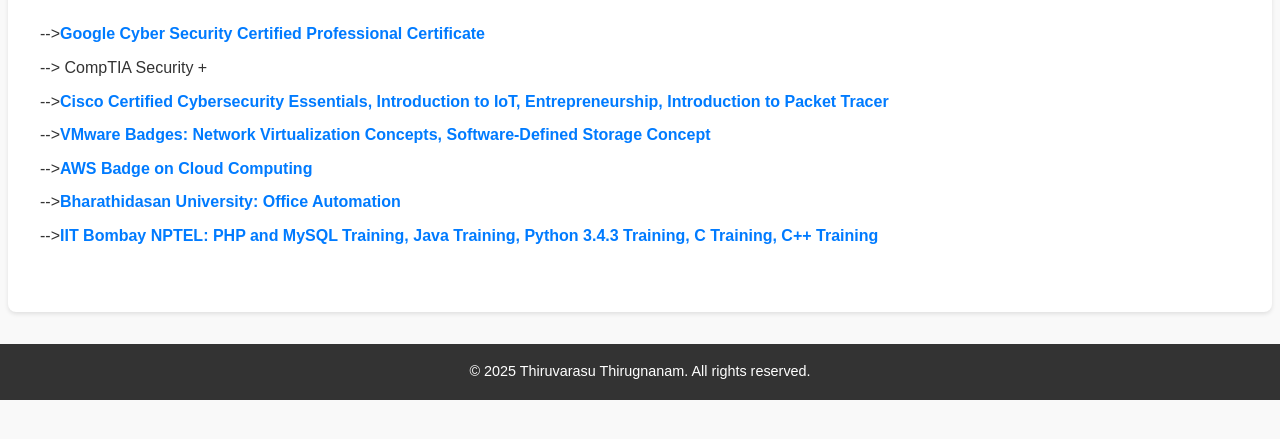
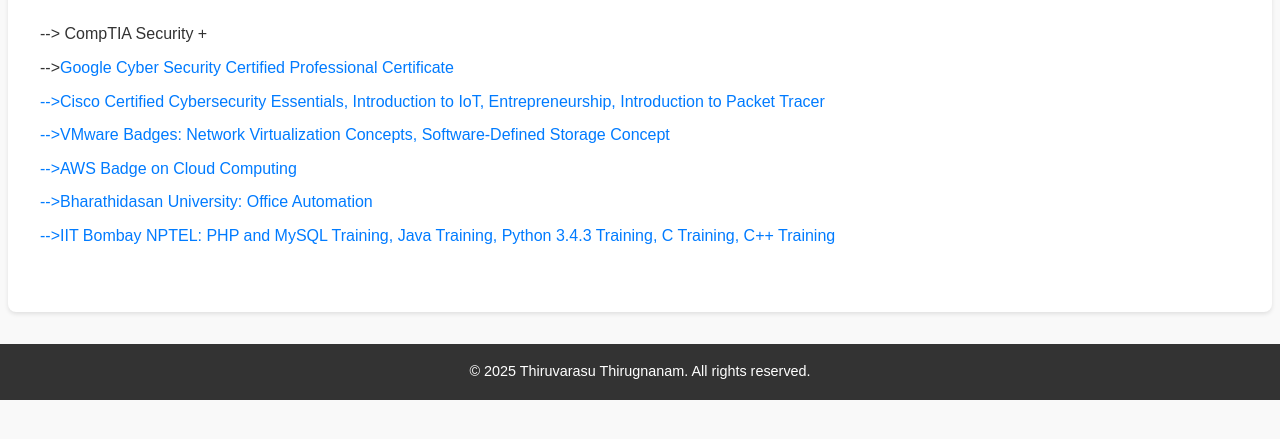
Before and after one commit to ThiruvarasuThirugnanam/thiruvarasuthirugnanam.github.io, a plain HTML site: page certifications.html in a window 1280 px wide. Shown: the part 249-688 px from the top of the page. Drawn offline with Linux system fonts and the light colour scheme.

Commit message:
Update certifications.html

```diff
--- a/certifications.html
+++ b/certifications.html
@@ -24,13 +24,13 @@
     <main>
         <section>
             <h2>Certifications</h2>
-            <p>--><a href="https://drive.google.com/file/d/1F-m8WX1D_-5Fl8dryT90dwUbj-XSYXkU/view?usp=drive_link" target="_blank"><b>Google Cyber Security Certified Professional Certificate</b></a></p>
             <p>--> CompTIA Security +</p>
-            <p>--><a href="https://drive.google.com/drive/folders/1TM99nKOObNFWC4ZTexlKNYEZzRkOfBnH?usp=sharing" target="_blank"><b>Cisco Certified Cybersecurity Essentials, Introduction to IoT, Entrepreneurship, Introduction to Packet Tracer</b></a></p>
-            <p>--><a href="https://drive.google.com/drive/folders/15U_JgO3GYWD9A2vwRuLd6UoFK7Ycv4m4?usp=sharing" target="_blank"><b>VMware Badges: Network Virtualization Concepts, Software-Defined Storage Concept</b></a></p>
-            <p>--><a href="https://drive.google.com/file/d/1nkJovjEzWVgmRqxHK5za2XE-29Dt5r5t/view?usp=sharing" target="_blank"><b>AWS Badge on Cloud Computing</b></a></p>
-            <p>--><a href="https://drive.google.com/file/d/1hbCxrUVPxAW6jfyb7AKcus2d3G25RBak/view?usp=sharing" target="_blank"><b>Bharathidasan University: Office Automation</b></a></p>
-            <p>--><a href="https://drive.google.com/drive/folders/1HPLnU9f-CmaweHOsmCwAwf9G8GWdzaCC?usp=sharing" target="_blank"><b>IIT Bombay NPTEL: PHP and MySQL Training, Java Training, Python 3.4.3 Training, C Training, C++ Training</b></a></p>
+            <p>--><a href="https://drive.google.com/file/d/1F-m8WX1D_-5Fl8dryT90dwUbj-XSYXkU/view?usp=drive_link" target="_blank">Google Cyber Security Certified Professional Certificate</p>
+            <p>--><a href="https://drive.google.com/drive/folders/1TM99nKOObNFWC4ZTexlKNYEZzRkOfBnH?usp=sharing" target="_blank">Cisco Certified Cybersecurity Essentials, Introduction to IoT, Entrepreneurship, Introduction to Packet Tracer</p>
+            <p>--><a href="https://drive.google.com/drive/folders/15U_JgO3GYWD9A2vwRuLd6UoFK7Ycv4m4?usp=sharing" target="_blank">VMware Badges: Network Virtualization Concepts, Software-Defined Storage Concept</p>
+            <p>--><a href="https://drive.google.com/file/d/1nkJovjEzWVgmRqxHK5za2XE-29Dt5r5t/view?usp=sharing" target="_blank">AWS Badge on Cloud Computing</p>
+            <p>--><a href="https://drive.google.com/file/d/1hbCxrUVPxAW6jfyb7AKcus2d3G25RBak/view?usp=sharing" target="_blank">Bharathidasan University: Office Automation</p>
+            <p>--><a href="https://drive.google.com/drive/folders/1HPLnU9f-CmaweHOsmCwAwf9G8GWdzaCC?usp=sharing" target="_blank">IIT Bombay NPTEL: PHP and MySQL Training, Java Training, Python 3.4.3 Training, C Training, C++ Training</p>
         </section>
     </main>
     <footer>
```
